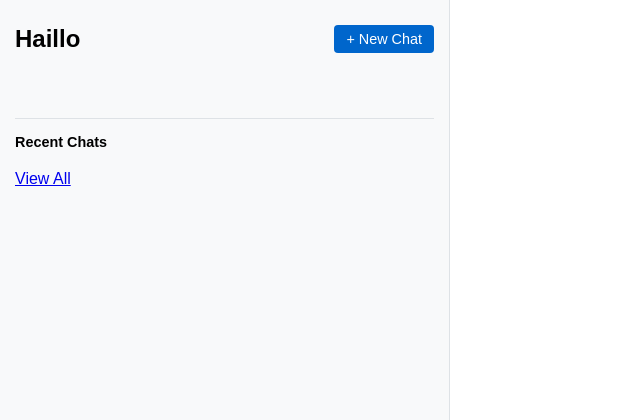
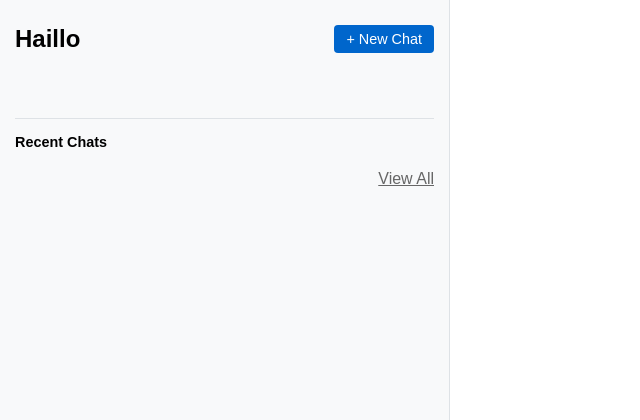
Before and after one commit to cometaj2/haillo, a Flask app: template haillo/templates/index.html in a window 1280 px wide. Shown: the top 420 px of the page, without its empty margins (0-640 px from the left). Run offline with Flask 3, Linux system fonts and the light colour scheme; the template is opened without the code that fills it, so the values that code supplies are empty; some libraries are stand-ins or nearby versions.

Commit message:
move the view-all link to the right of the sidebar

```diff
--- a/haillo/static/sidebar.css
+++ b/haillo/static/sidebar.css
@@ -139,6 +139,14 @@
     margin-left: 5px;
 }
 
+.view-all {
+    position: absolute;
+    right: 0;
+    text-align: right;
+    padding-right: 15px; /* Optional: adds some padding */
+    color: #666; /* Optional: style the link */
+}
+
 /* Model selector styles */
 .model-section {
     position: absolute;
```
